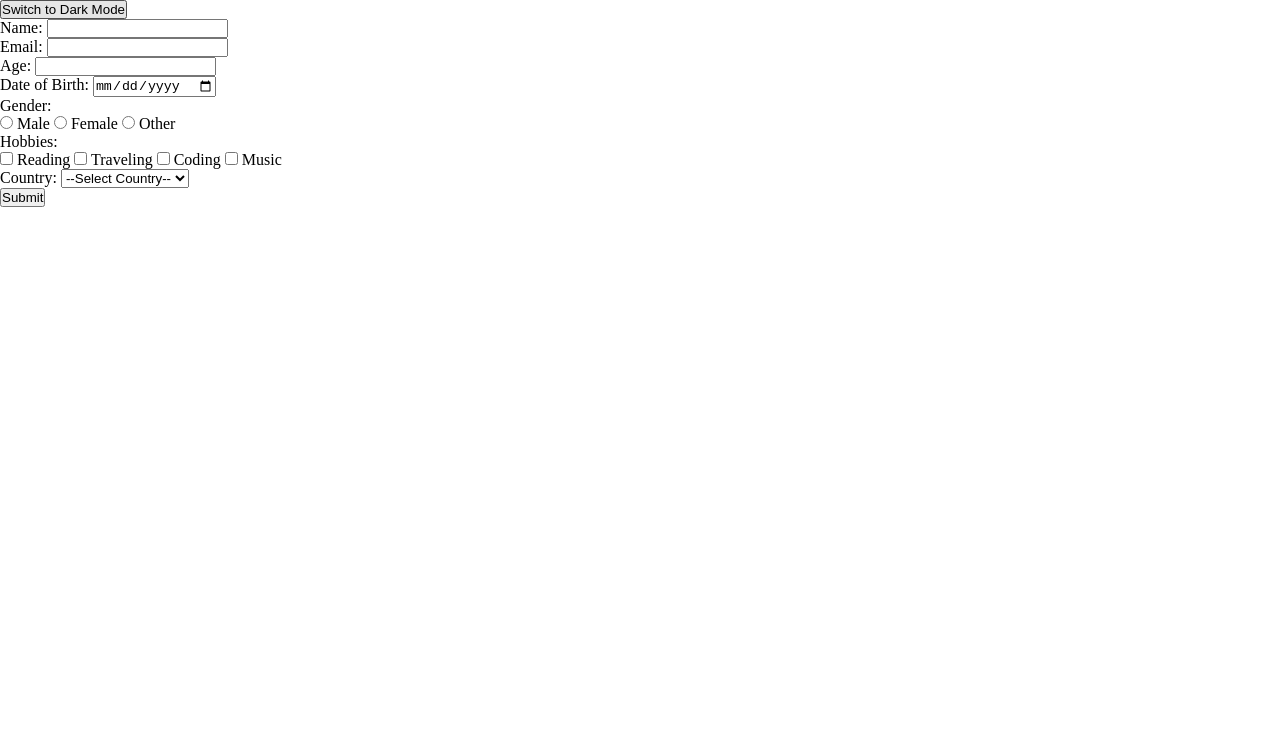
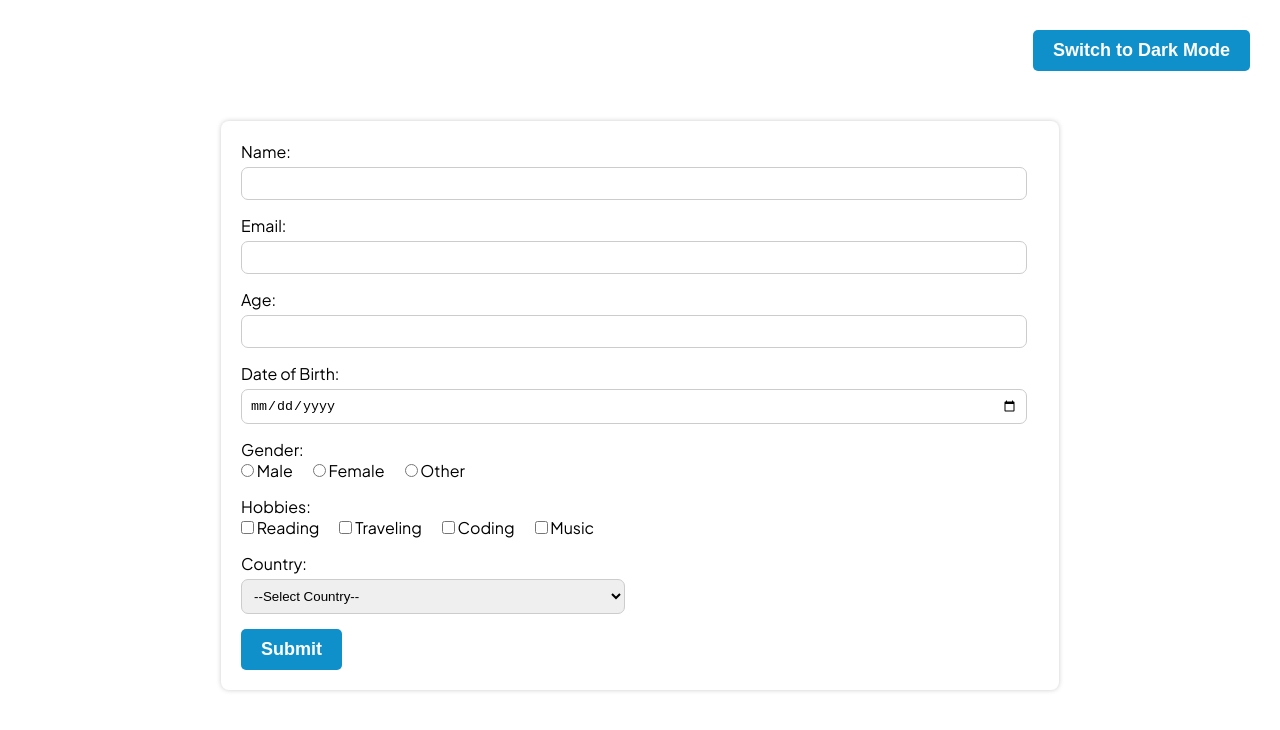
Before and after one commit to nazil-tntra/JS_Training-Nazil, a website: page day3/index.html in a window 1280 px wide. Drawn offline with Linux system fonts and the light colour scheme.

Commit message:
Day3/feat: Style Added

```diff
--- a/day3/index.html
+++ b/day3/index.html
@@ -9,63 +9,81 @@
 </head>
 
 <body class="light-theme">
+    <header>
+        <div>
+            <button id="theme-toggle">Switch to Dark Mode</button>
+        </div>
+    </header>
 
     <div class="container" id="container">
-        <button id="theme-toggle">Switch to Dark Mode</button>
         <form id="user-form">
             <div class="form-group">
                 <label for="name">Name:</label>
-                <input type="text" id="name" />
+                <input type="text" id="name" class="user-inputs" />
                 <p class="error" id="error-name"></p>
             </div>
 
             <div class="form-group">
                 <label for="email">Email:</label>
-                <input type="email" id="email" />
+                <input type="email" id="email" class="user-inputs" />
                 <p class="error" id="error-email"></p>
             </div>
 
             <div class="form-group">
                 <label for="age">Age:</label>
-                <input type="number" id="age" />
+                <input type="number" id="age" class="user-inputs" />
                 <p class="error" id="error-age"></p>
             </div>
 
             <div class="form-group">
                 <label for="dob">Date of Birth:</label>
-                <input type="date" id="dob" />
+                <input type="date" id="dob" class="user-inputs" />
                 <p class="error" id="error-dob"></p>
             </div>
 
             <div class="form-group">
                 <label for="gender">Gender:</label>
-                <div>
+                <div id="gender">
+                    <span>
                         <input type="radio" name="gender" value="male" id="male" />
                         <label for="male">Male</label>
+                    </span>
 
+                    <span>
                         <input type="radio" name="gender" value="female" id="female" />
                         <label for="female">Female</label>
+                    </span>
 
+                    <span>
                         <input type="radio" name="gender" value="other" id="other" />
                         <label for="other">Other</label>
+                    </span>
                 </div>
                 <p class="error" id="error-gender"></p>
             </div>
 
             <div class="form-group">
                 <label for="hobbies">Hobbies:</label>
-                <div>
-                    <input type="checkbox" name="hobbies" value="reading" id="reading"/>
+                <div id="hobbies">
+                    <span>
+                        <input type="checkbox" name="hobbies" value="reading" id="reading" />
                         <label for="reading">Reading</label>
+                    </span>
 
-                    <input type="checkbox" name="hobbies" value="traveling" id="traveling"/>
+                    <span>
+                        <input type="checkbox" name="hobbies" value="traveling" id="traveling" />
                         <label for="traveling">Traveling</label>
+                    </span>
 
-                    <input type="checkbox" name="hobbies" value="coding" id="coding"/>
+                    <span>
+                        <input type="checkbox" name="hobbies" value="coding" id="coding" />
                         <label for="coding">Coding</label>
+                    </span>
 
-                    <input type="checkbox" name="hobbies" value="music" id="music"/>
+                    <span>
+                        <input type="checkbox" name="hobbies" value="music" id="music" />
                         <label for="music">Music</label>
+                    </span>
                 </div>
                 <p class="error" id="error-hobbies"></p>
             </div>
--- a/day3/style.css
+++ b/day3/style.css
@@ -1,8 +1,25 @@
+@import url("https://fonts.googleapis.com/css2?family=Inter:ital,opsz,wght@0,14..32,100..900;1,14..32,100..900&family=Plus+Jakarta+Sans:ital,wght@0,200..800;1,200..800&display=swap");
+
 *{
     margin: 0;
     padding: 0;
 }
 
+:root {
+  --primary-skyblue-color: #1090cb;
+  --primary-background-color: #e8f4fa;
+}
+
+body {
+  font-family: "Plus Jakarta Sans", sans-serif;
+}
+
+
+header {
+    display: flex;
+    justify-content: end;
+    margin: 30px 30px;
+}
 
 .light-theme{
     background-color: white;
@@ -14,3 +31,80 @@
     background-color: #222;
     color: white;
 }
+
+.container {
+    display: flex;
+    justify-content: center;
+    margin-top: 30px;
+}
+
+
+form {
+  margin-top: 20px;
+  padding: 20px 50px 20px 20px;
+  border-radius: 8px;
+  box-shadow: 0 0 5px #ccc;
+  min-width: 60vw;
+}
+
+.form-group {
+  margin-bottom: 15px;
+}
+
+/* input, select {
+  width: 100%;
+  padding: 8px;
+  margin-top: 5px;
+  border-radius: 5px;
+  border: 1px solid #ccc;
+  outline: none;
+} */
+
+
+.user-inputs {
+  width: 100%;
+  padding: 8px;
+  margin-top: 5px;
+  outline: none;
+  border-radius: 7px;
+  border: 1px solid #ccc;
+}
+
+#gender, #hobbies {
+  display: flex;
+  gap: 20px;
+}
+
+select {
+  display: block;
+  width: 50%;
+  padding: 8px;
+  margin-top: 5px;
+  outline: none;
+  border-radius: 7px;
+  border: 1px solid #ccc;
+}
+
+button {
+  padding: 10px 20px;
+  border: none;
+  background-color: var(--primary-skyblue-color);
+  color: white;
+  border-radius: 5px;
+  cursor: pointer;
+  font-weight: bold;
+  font-size: large;
+}
+
+button:hover {
+  background-color: #249cd3;
+}
+
+label {
+  margin-bottom: 50px;
+}
+
+.error {
+  color: red;
+  font-size: 13px;
+}
```
Lines whose indentation alone changed are shown as unchanged.
